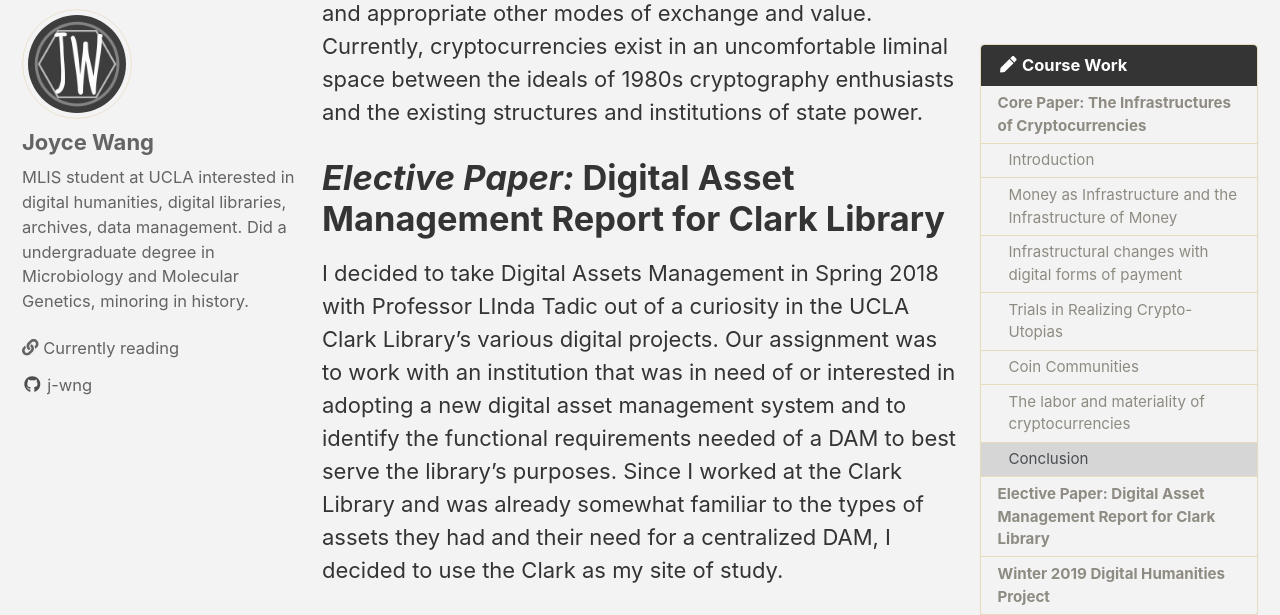
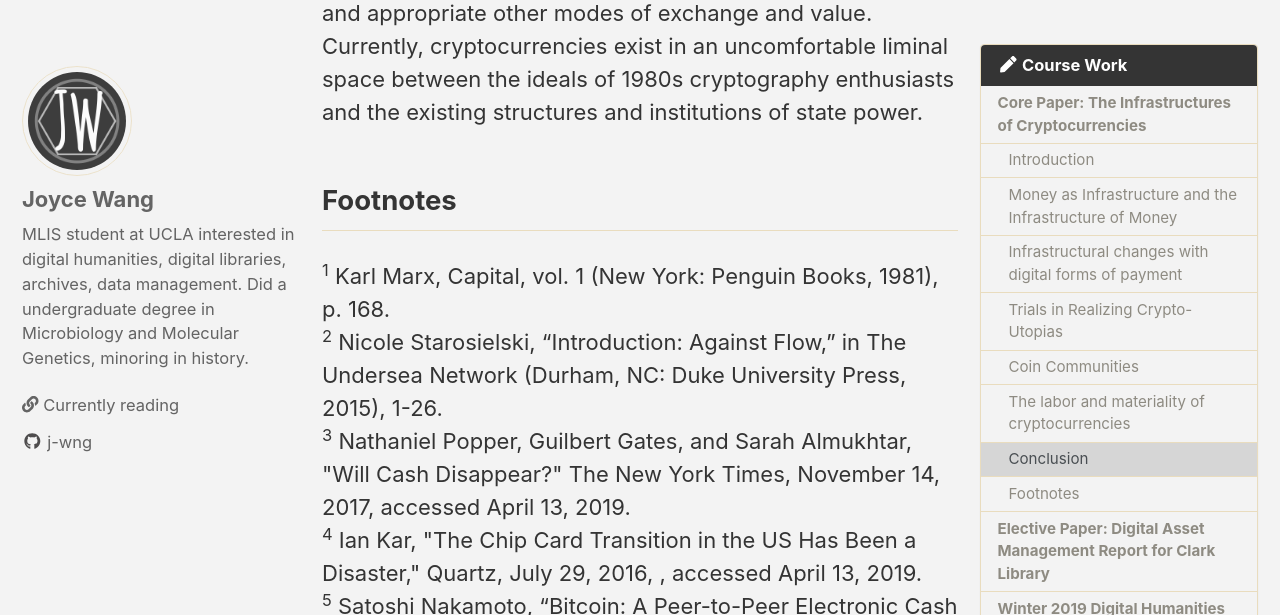
Before and after one commit to j-wng/portfolio, a Jekyll site: the page built from _pages/coursework.html, in a window 1280 px wide and 1400 px high, scrolled down 11218 px. Shown: the top 615 px of the window. Built offline with Jekyll 4.4.1, drawn with Linux system fonts in a browser that asks for light colours; cached includes are drawn as plain includes; nearby versions of some CDN libraries; some of the changed text lies outside the part shown; grey boxes are pictures that could not be loaded.

Commit message:
Update coursework.html

```diff
--- a/_pages/coursework.html
+++ b/_pages/coursework.html
@@ -87,6 +87,26 @@
 Cryptocurrencies rely on complex technological and social infrastructures that have very strong material and environmental impacts. In seeking an alternative to the centralized control of money, they run contrary to various financial and political institutions. As with most technology ill-understood, cryptocurrencies simultaneously carry the power to dismantle and prop up the status quo. The technology has received support from significant figures in the conversation regarding privacy and state control, such as Wikileaks founder Julian Assange, whose organization subsisted substantially off of Bitcoin donations during its inception during the 2011 Wikileaks Banking Blockade. Assange even dubs it as “the real Occupy Wall Street”.1 At the same time, the coveted blockchain technology that is so central to cryptocurrencies has also drawn the interest of former chairman of the US Federal Reserve during the 2008 fiscal crisis Ben Bernanke, who gave a keynote presentation for a cryptocurrency conference in late 2017. Such a figure would have been viewed as “Public Enemy #1” for cryptocurrency traditionalists, and it is unlikely he would have received such a platform during the concept’s earlier years. Capitalism is said to have the capacity to subsume and appropriate other modes of exchange and value. Currently, cryptocurrencies exist in an uncomfortable liminal space between the ideals of 1980s cryptography enthusiasts and the existing structures and institutions of state power.
 </p>
 
+<p>
+  <h2 id="p8">Footnotes</h2>
+</p>
+
+<sup>1</sup> Karl Marx, Capital, vol. 1 (New York: Penguin Books, 1981), p. 168.<br>
+<sup>2</sup> Nicole Starosielski, “Introduction: Against Flow,” in The Undersea Network (Durham, NC: Duke University Press, 2015), 1-26. <br>
+<sup>3</sup> Nathaniel Popper, Guilbert Gates, and Sarah Almukhtar, "Will Cash Disappear?" The New York Times, November 14, 2017, accessed April 13, 2019.  <br>
+<sup>4</sup> Ian Kar, "The Chip Card Transition in the US Has Been a Disaster," Quartz, July 29, 2016, , accessed April 13, 2019.<br>
+<sup>5</sup> Satoshi Nakamoto, “Bitcoin: A Peer-to-Peer Electronic Cash System,” Bitcoin.org, 2008.<br>
+<sup>6</sup> Timothy C. May, “The Cyphernomicon: Cypherpunks FAQ and More, Version 0.666,” Cypherpunks.to.<br>
+<sup>7</sup> Ibid.<br>
+<sup>8</sup> Sam Biddle, “The NSA Worked to ‘Track Down’ Bitcoin Users, Snowden Documents Reveal,” The Intercept, 2018.<br>
+<sup>9</sup> Ibid.<br>
+<sup>10</sup> Ibid.<br>
+<sup>11</sup> David Harvey, “Freedom’s Just Another Word…,” in A Brief History of Neoliberalism (Oxford; New York: University Press, 2005), 14.<br>
+<sup>12</sup> Maria Bustillos and Maria Bustillos, "The Bitcoin Boom," The New Yorker, June 19, 2017, , accessed February 10, 2018.<br>
+<sup>13</sup> Sarah Jeong, Lana Swartz, and Bill Maurer, “Dogecoin” in Paid: Tales of Dongles, Checks, and Other Money Stuff (Cambridge: MIT Press, 2017), 71.<br>
+<sup>14</sup> Andrew Russell and Vinsel Lee, “Hail the Maintainers,” Aeon, 2016.
+<sup>15</sup>Paul Roberts et al., "This Is What Happens When Bitcoin Miners Take Over Your Town," POLITICO Magazine, March/April, 2018, , accessed March 10, 2018.
+<br><br>
 <h1 id="p8"><b><i>Elective Paper:</i></b> Digital Asset Management Report for Clark Library</h1>
 <p>
     I decided to take Digital Assets Management in Spring 2018 with Professor LInda Tadic out of a curiosity in the UCLA Clark Library’s various digital projects. Our assignment was to work with an institution that was in need of or interested in adopting a new digital asset management system and to identify the functional requirements needed of a DAM to best serve the library’s purposes. Since I worked at the Clark Library and was already somewhat familiar to the types of assets they had and their need for a centralized DAM, I decided to use the Clark as my site of study.
```
